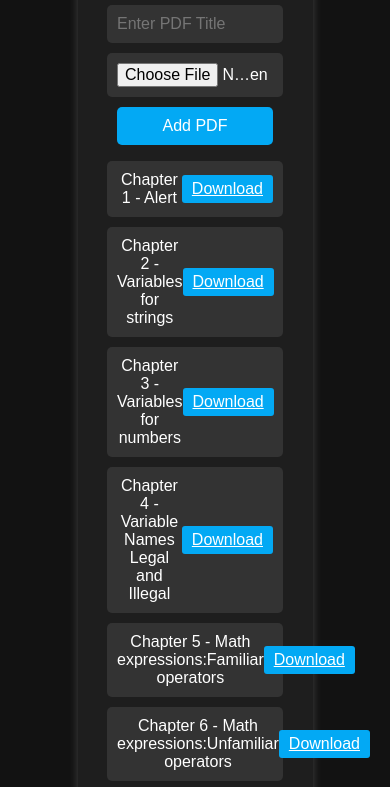
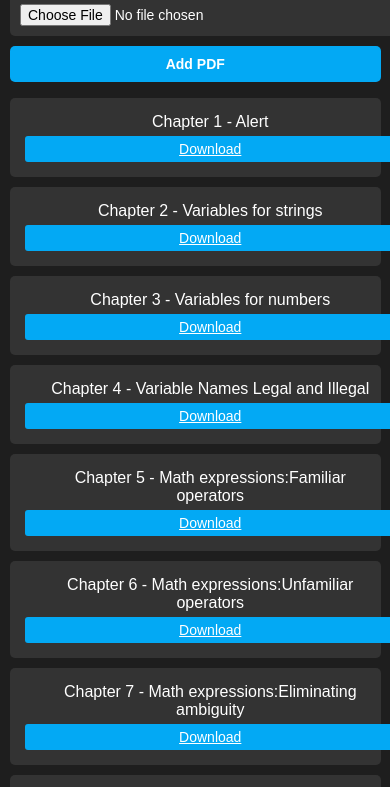
Before and after one commit to Jav-Dev-code/Js-App, a plain HTML site: page admin.html in a window 390 px wide. Shown: the part 133-920 px from the top of the page. Drawn offline with Linux system fonts and the light colour scheme.

Commit message:
Update style.css

```diff
--- a/style.css
+++ b/style.css
@@ -1,3 +1,4 @@
+/* General Styles */
 body {
     font-family: Arial, sans-serif;
     background-color: #121212;
@@ -7,42 +8,47 @@ body {
     padding: 0;
 }
 
+/* Container Styling */
 .container {
     width: 50%;
+    max-width: 600px;
     margin: auto;
     padding: 20px;
     background: #1e1e1e;
     border-radius: 10px;
     margin-top: 50px;
-    box-shadow: 0px 0px 10px rgba(255, 255, 255, 0.2);
+    box-shadow: 0px 0px 15px rgba(255, 255, 255, 0.2);
 }
 
+/* Input Fields */
 input, button {
     display: block;
-    width: 80%;
-    margin: 10px auto;
-    padding: 10px;
+    width: 100%;
+    margin: 10px 0;
+    padding: 12px;
     font-size: 16px;
     border-radius: 5px;
+    border: none;
 }
 
 input {
     background: #333;
     color: white;
-    border: none;
 }
 
 button {
     background: #03a9f4;
     color: white;
-    border: none;
     cursor: pointer;
+    font-weight: bold;
+    transition: 0.3s;
 }
 
 button:hover {
     background: #0288d1;
 }
 
+/* List Styling */
 ul {
     list-style: none;
     padding: 0;
@@ -50,20 +56,22 @@ ul {
 
 li {
     background: #333;
-    margin: 10px auto;
+    margin: 10px 0;
     padding: 10px;
-    width: 80%;
     display: flex;
     justify-content: space-between;
     align-items: center;
     border-radius: 5px;
+    flex-wrap: wrap;
 }
 
+/* Buttons Inside List */
 .btn {
-    padding: 5px 10px;
+    padding: 5px 15px;
     border: none;
     border-radius: 3px;
     cursor: pointer;
+    font-size: 14px;
 }
 
 .primary {
@@ -84,10 +92,76 @@ li {
     background: #d32f2f;
 }
 
+/* Footer */
 footer {
     text-align: center;
-    margin-top: 20px;
     padding: 10px;
     background: #1e1e1e;
     color: white;
+    margin-top: 20px;
 }
+
+/* RESPONSIVE DESIGN */
+
+/* Large Screens */
+@media (max-width: 1024px) {
+    .container {
+        width: 70%;
+        max-width: 500px;
+    }
+}
+
+/* Tablets */
+@media (max-width: 768px) {
+    .container {
+        width: 90%;
+        padding: 15px;
+        margin-top: 30px;
+    }
+
+    input, button {
+        font-size: 14px;
+        padding: 10px;
+    }
+
+    li {
+        flex-direction: column;
+        align-items: flex-start;
+        padding: 15px;
+    }
+
+    .btn {
+        width: 100%;
+        margin-top: 5px;
+    }
+}
+
+/* Small Screens (Phones) */
+@media (max-width: 480px) {
+    .container {
+        width: 95%;
+        margin-top: 20px;
+        padding: 10px;
+    }
+
+    h2, h3 {
+        font-size: 18px;
+    }
+
+    input, button {
+        font-size: 14px;
+        padding: 10px;
+    }
+
+    li {
+        flex-direction: column;
+        align-items: center;
+        text-align: center;
+        padding: 15px;
+    }
+
+    .btn {
+        width: 100%;
+        margin-top: 5px;
+    }
+}
```
